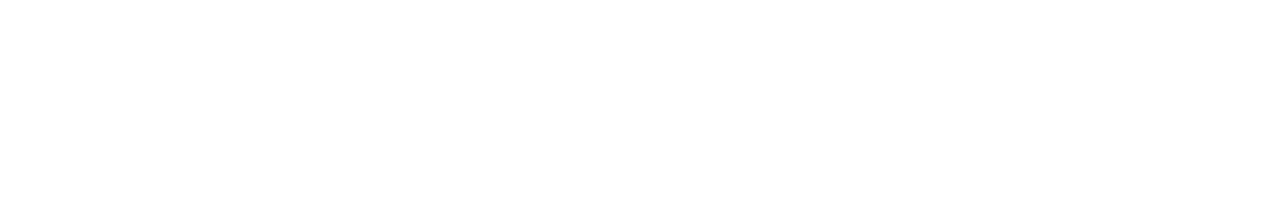
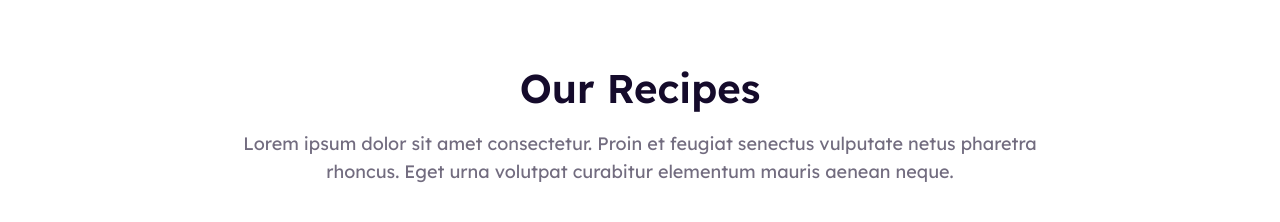
Before and after one commit to NoorTushar/tushars-kitchen, a React (Vite) app: page / in a window 1280 px wide. Shown: the part 958-1180 px from the top of the page. Before the commit the page ends 928 px from the top, so only its background shows below. Built offline with nearby package versions, Linux system fonts and the light colour scheme.

Commit message:
will work on recipe container now

```diff
--- a/src/App.jsx
+++ b/src/App.jsx
@@ -11,6 +11,19 @@ function App() {
 
          <main>
             <Banner></Banner>
+
+            <section className="py-[40px] md:py-[100px]">
+               <div className="text-our-black text-center mb-12 px-6">
+                  <h2 className="font-semibold text-3xl md:text-[40px] mb-4 md:mb-6">
+                     Our Recipes
+                  </h2>
+                  <p className="opacity-60  md:text-lg max-w-[800px] mx-auto">
+                     Lorem ipsum dolor sit amet consectetur. Proin et feugiat
+                     senectus vulputate netus pharetra rhoncus. Eget urna
+                     volutpat curabitur elementum mauris aenean neque.
+                  </p>
+               </div>
+            </section>
          </main>
       </>
    );
--- a/src/components/Banner/Banner.jsx
+++ b/src/components/Banner/Banner.jsx
@@ -10,7 +10,7 @@ export const Banner = () => {
             }}
          >
             <div className="hero-overlay bg-black bg-opacity-30 rounded-3xl"></div>
-            <div className="hero-content text-center text-white py-9 md:py-16 px-5 md:px-10 ">
+            <div className="hero-content text-center text-white py-10 md:py-16 px-5 md:px-10 ">
                <div className="max-w-[850px] ">
                   <h1 className="mb-5 text-3xl md:text-5xl font-bold">
                      Discover an exceptional cooking class tailored for you!
--- /dev/null
+++ b/src/components/Recipes/Recipes.jsx
@@ -0,0 +1,9 @@
+import PropTypes from "prop-types";
+
+const Recipes = (props) => {
+   return <div>Recipes</div>;
+};
+
+Recipes.propTypes = {};
+
+export default Recipes;
```
